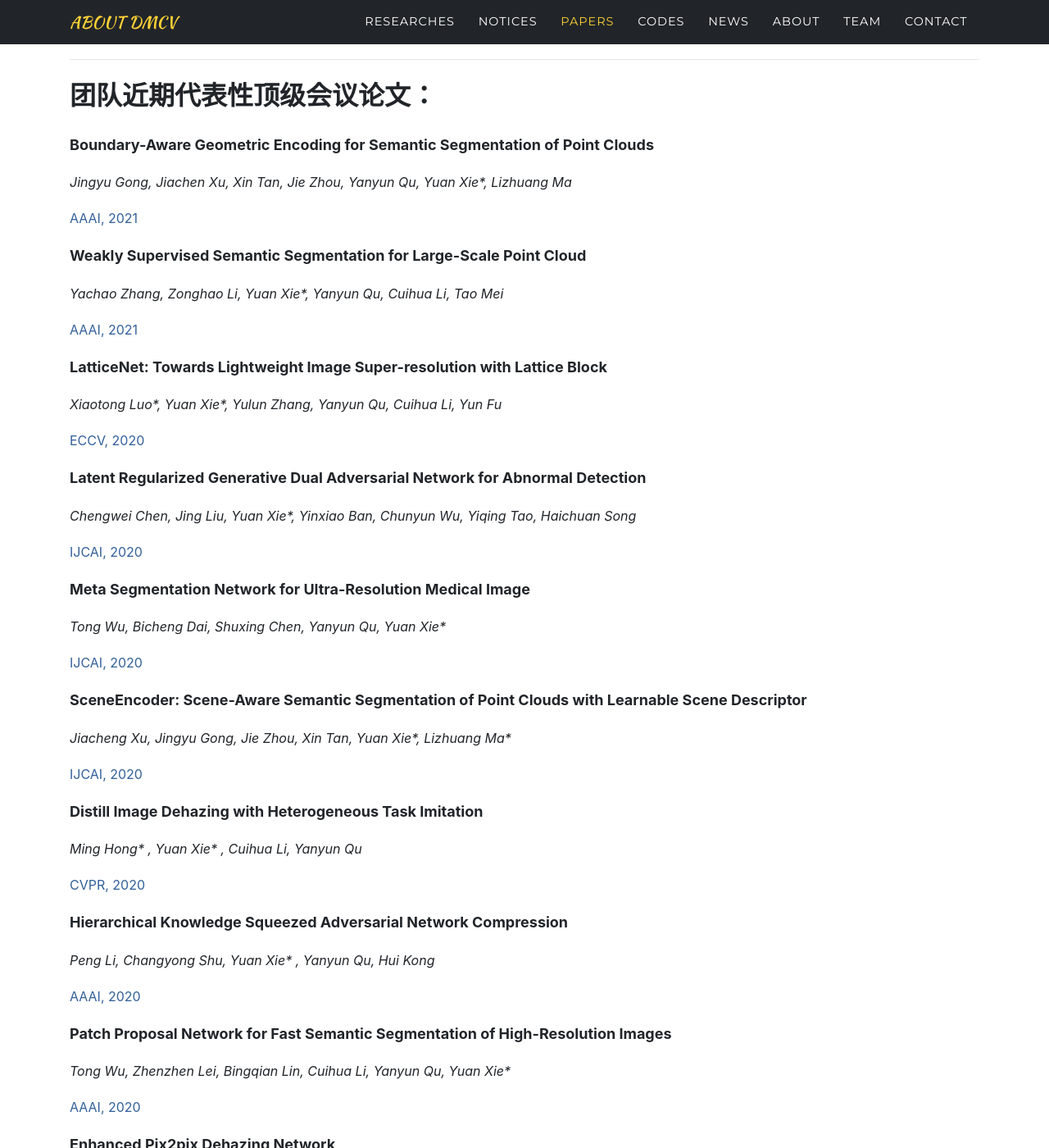
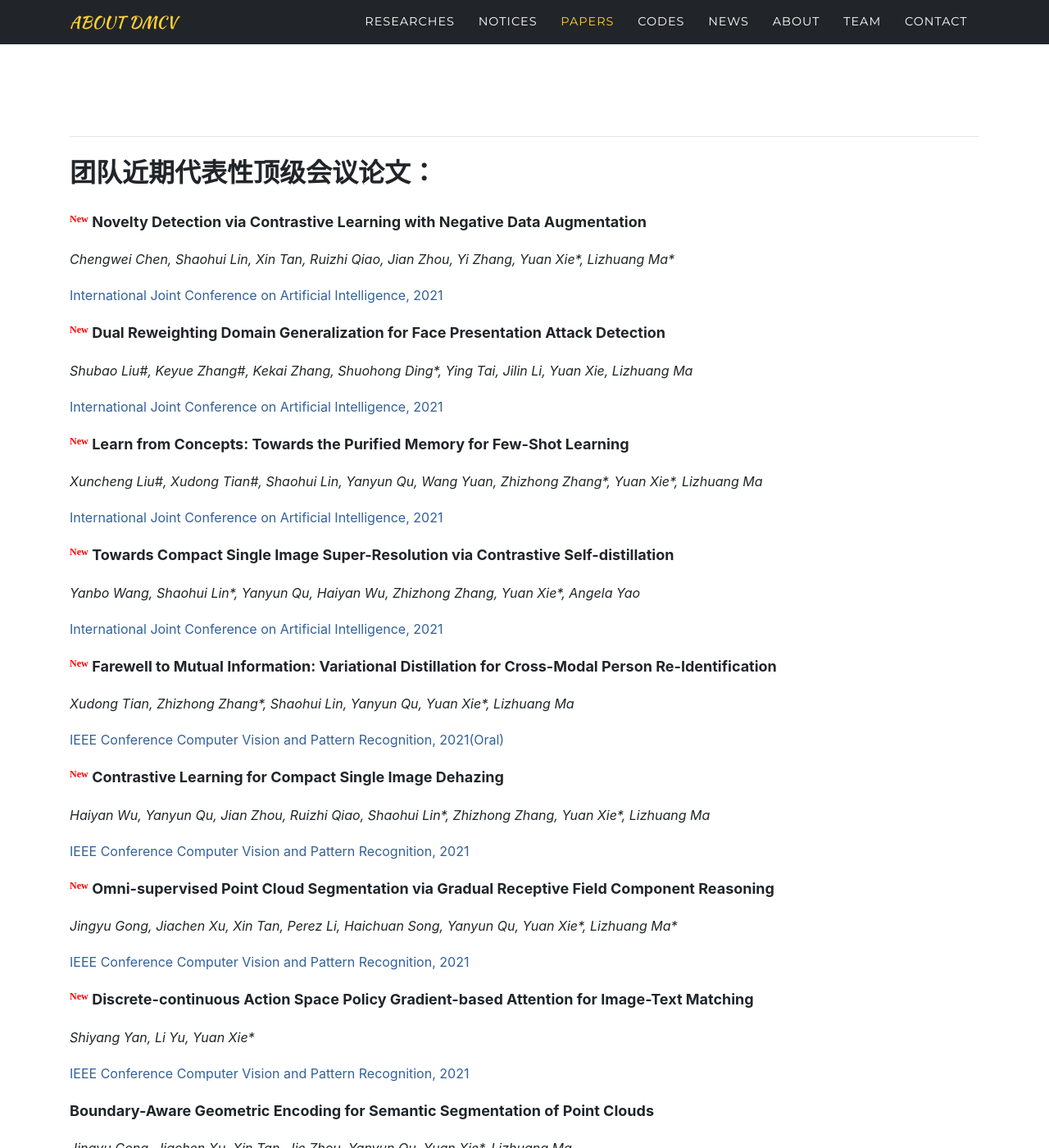
Before and after one commit to hax-zzz/dmcv-ecnu.github.io, a Jekyll site: the page built from index.md, in a window 1280 px wide and 1400 px high, scrolled down 2005 px. Shown: the whole window at 82% size. Built offline with Jekyll 4.4.1, drawn with Linux system fonts in a browser that asks for light colours; some web fonts are replaced.

Commit message:
“zzz”

```diff
--- a/_data/sitetext.yml
+++ b/_data/sitetext.yml
@@ -41,9 +41,9 @@ en: &DEFAULT_EN
 
 
   papers:
-#     title: "论著"
-#     text: "PAPERS"
-#     section: papers
+     title: "论著"
+     text: "PAPERS"
+     section: papers
 #     list_news:
 #      - title: "Congratulations! 4 papers Have Been Accepted by IJCAI 2021!"
 #      - title: "Congratulations! 4 Papers Have Been Accepted by CVPR 2021!"
@@ -51,6 +51,7 @@ en: &DEFAULT_EN
       - title: "On Unifying Multi-View Self-Representation for Clustering by Tensor Multi-Rank Minimization"
         author: "Yuan Xie, Dacheng Tao, Wensheng Zhang, Yan Liu, Lei Zhang, Yanyun Qu"
         publication: "International Journal of Computer Vision (IJCV), 2018"
+        url: assets/paper/1610.07126.pdf
       - title: "Generalized Latent Multi-View Subspace Clustering"
         author: "Changqing Zhang, Huazhu Fu, Qinghua Hu, Xiaochun Chao, Yuan Xie, Dacheng Tao, Dong Xu"
         publication: "IEEE Trans. on Pattern Analysis and Machine Intelligence (IEEE TPAMI), 2020"
@@ -79,6 +80,39 @@ en: &DEFAULT_EN
         author: "Yongqiang Tang*, Yuan Xie*, Xuebing Yang, Jinghao Niu, Wensheng Zhang"
         publication: "IEEE Trans. on Knowledge and Data Engineering (IEEE TKDE), 2019"
      list_conference:
+      - title: "Novelty Detection via Contrastive Learning with Negative Data Augmentation"
+        author: "Chengwei Chen, Shaohui Lin, Xin Tan, Ruizhi Qiao, Jian Zhou, Yi Zhang, Yuan Xie*, Lizhuang Ma*"
+        publication: "International Joint Conference on Artificial Intelligence, 2021"
+        new: True
+      - title: "Dual Reweighting Domain Generalization for Face Presentation Attack Detection"
+        author: "Shubao Liu#, Keyue Zhang#, Kekai Zhang, Shuohong Ding*, Ying Tai, Jilin Li, Yuan Xie, Lizhuang Ma"
+        publication: "International Joint Conference on Artificial Intelligence, 2021"
+        new: True
+      - title: "Learn from Concepts: Towards the Purified Memory for Few-Shot Learning"
+        author: "Xuncheng Liu#, Xudong Tian#, Shaohui Lin, Yanyun Qu, Wang Yuan, Zhizhong Zhang*, Yuan Xie*, Lizhuang Ma"
+        publication: "International Joint Conference on Artificial Intelligence, 2021"
+        new: True
+      - title: "Towards Compact Single Image Super-Resolution via Contrastive Self-distillation"
+        author: "Yanbo Wang, Shaohui Lin*, Yanyun Qu, Haiyan Wu, Zhizhong Zhang, Yuan Xie*, Angela Yao"
+        publication: "International Joint Conference on Artificial Intelligence, 2021"
+        new: True
+      - title: "Farewell to Mutual Information: Variational Distillation for Cross-Modal Person Re-Identification"
+        author: "Xudong Tian, Zhizhong Zhang*, Shaohui Lin, Yanyun Qu, Yuan Xie*, Lizhuang Ma"
+        publication: "IEEE Conference Computer Vision and Pattern Recognition, 2021(Oral)"
+        new: True
+      - title: "Contrastive Learning for Compact Single Image Dehazing"
+        author: "Haiyan Wu, Yanyun Qu, Jian Zhou, Ruizhi Qiao, Shaohui Lin*, Zhizhong Zhang, Yuan Xie*, Lizhuang Ma"
+        publication: "IEEE Conference Computer Vision and Pattern Recognition, 2021"
+        new: True
+      - title: "Omni-supervised Point Cloud Segmentation via Gradual Receptive Field Component Reasoning"
+        author: "Jingyu Gong, Jiachen Xu, Xin Tan, Perez Li, Haichuan Song, Yanyun Qu, Yuan Xie*, Lizhuang Ma*"
+        publication: "IEEE Conference Computer Vision and Pattern Recognition, 2021"
+        new: True
+      - title: "Discrete-continuous Action Space Policy Gradient-based Attention for Image-Text Matching"
+        author: "Shiyang Yan, Li Yu, Yuan Xie*"
+        publication: "IEEE Conference Computer Vision and Pattern Recognition, 2021"
+        new: True
+
       - title: "Boundary-Aware Geometric Encoding for Semantic Segmentation of Point Clouds"
         author: "Jingyu Gong, Jiachen Xu, Xin Tan, Jie Zhou, Yanyun Qu, Yuan Xie*, Lizhuang Ma"
         publication: "AAAI, 2021"
--- a/_includes/paper.html
+++ b/_includes/paper.html
@@ -47,6 +47,13 @@
                 <font color="#336199"><font size="3">{{ papers.publication }}</font></font>
             </p>
             {% endif %}
+
+            {% if papers.url %}
+            <p align="left">
+                <!-- <font color="#336199"><font size="3">{{ <a href=papers.url>"pdf"</a> }}</font></font> -->
+                <a href="{{ papers.url }}">pdf</a>
+            </p>
+            {% endif %}
         </div>
 	  {% endfor %}
 
@@ -74,6 +81,13 @@
                 <font color="#336199"><font size="3">{{ papers.publication }}</font></font>
             </p>
             {% endif %}
+
+            {% if papers.url %}
+            <p align="left">
+                <!-- <font color="#336199"><font size="3">{{ <a href=papers.url>"pdf"</a> }}</font></font> -->
+                <a href="{{ papers.url }}">pdf</a>
+            </p>
+            {% endif %}
         </div>
 	  {% endfor %}
 
```
Also changed, not shown: 1 other file.
